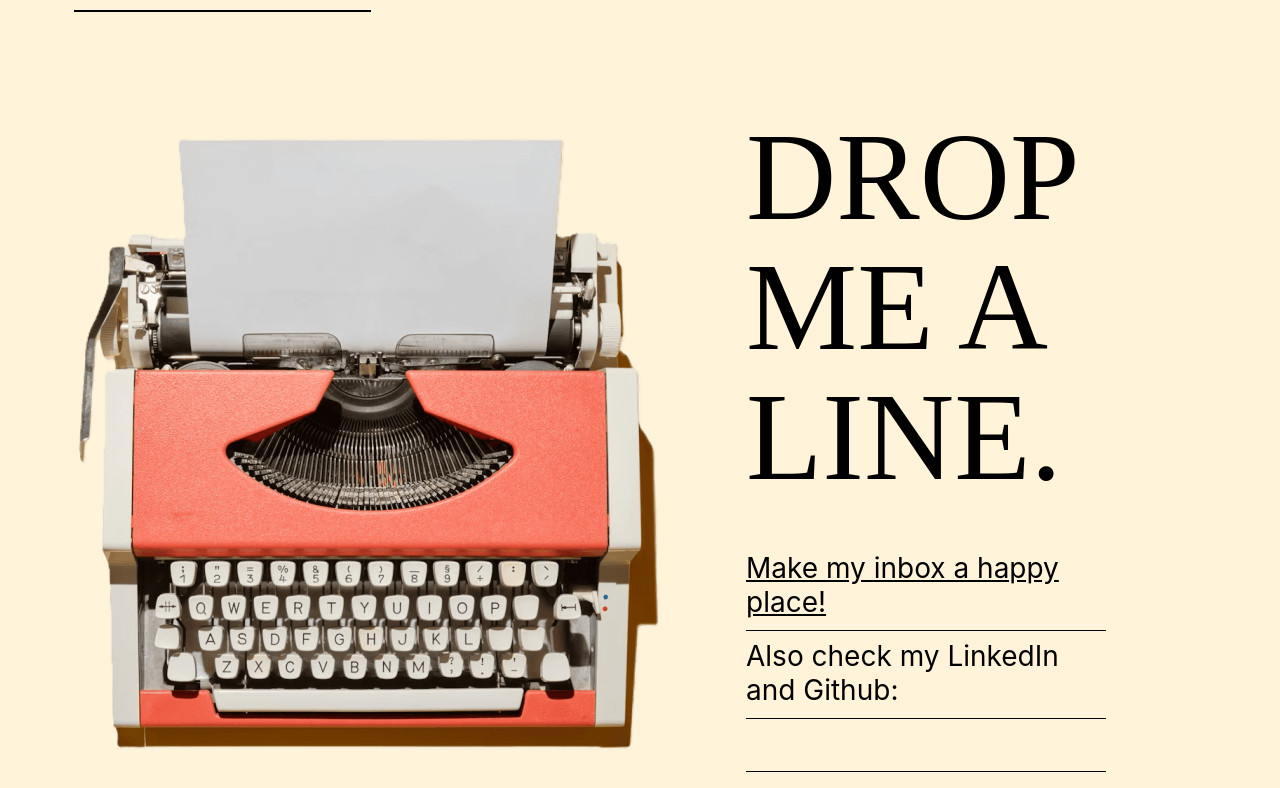
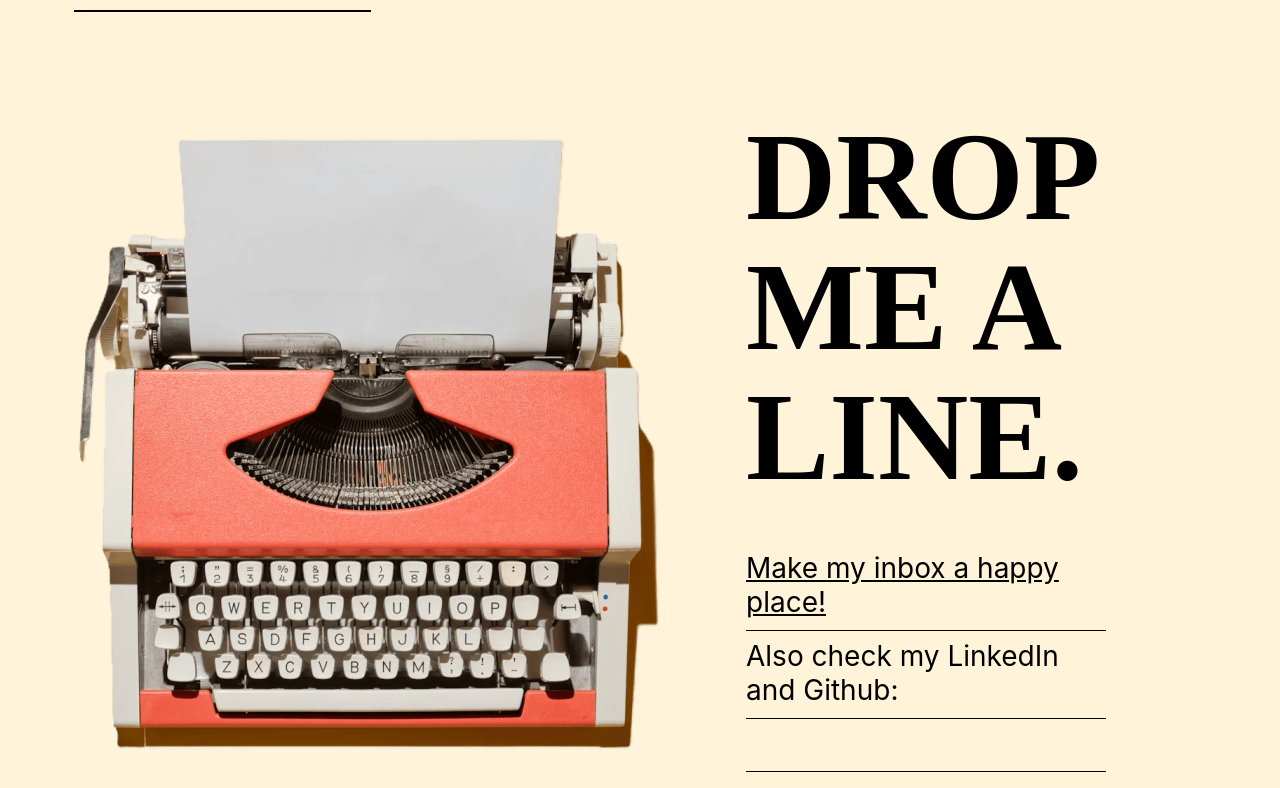
Before and after one commit to tom-effernelli/my-portfolio, a Next.js app: page /contact in a window 1280 px wide. Shown: the part 428-1216 px from the top of the page. Built offline with nearby package versions, Linux system fonts and the light colour scheme.

Commit message:
fix: font weights correction

```diff
--- a/app/contact/contact.js
+++ b/app/contact/contact.js
@@ -126,7 +126,7 @@ const Contact = () => {
           </div>
         </div>
       </div>
-      <div className="self-stretch flex items-center gap-[84px] z-[0] text-[125px] font-['DM_Serif_Text'] sm:flex-col sm:gap-[35px]">
+      <div className="self-stretch flex items-center gap-[84px] z-[0] text-[125px] font-dm-serif-text sm:flex-col sm:gap-[35px]">
         <Image
           className="w-[588px] relative h-[620px] object-cover lg:w-[400px] lg:h-[422px] md:w-[300px] md:h-[317px] sm:hidden sm:w-[300px] sm:h-[317px]"
           width={588}
@@ -136,7 +136,7 @@ const Contact = () => {
           src="/writing-machine@2x.png"
         />
         <div className="self-stretch flex-1 flex flex-col items-start justify-between gap-0 lg:self-stretch lg:h-auto sm:flex-[unset] sm:self-stretch">
-          <div className="self-stretch relative leading-[130px] lg:text-[100px] lg:leading-[90px] md:text-[75px] md:leading-[75px] sm:text-3xl sm:leading-[100px] sm:text-left">
+          <div className="self-stretch relative leading-[130px] lg:text-[100px] lg:leading-[90px] md:text-[75px] md:leading-[75px] sm:text-3xl sm:leading-[100px] sm:text-left font-bold">
             DROP ME A LINE.
           </div>
           <div className="self-stretch flex flex-col items-start pt-[50px] px-0 pb-0 gap-[9px] text-[28px] font-[Inter] sm:pt-[50px] sm:box-border">
--- a/app/home.js
+++ b/app/home.js
@@ -138,7 +138,7 @@ const Home = () => {
       </div>
       <div className="self-stretch overflow-hidden flex items-start justify-between gap-0 z-[2] text-[150px]">
         <div className="flex flex-col items-start gap-[180px] shrink-0 lg:w-auto lg:[align-self:unset] lg:pt-[130px] lg:box-border">
-          <div className="relative tracking-[-0.01em] leading-[103%] font-space-grotesk font-medium lg:text-[110px] lg:w-auto lg:[align-self:unset] sm:text-[50px]">
+          <div className="relative tracking-[-0.01em] leading-[103%] font-space-grotesk font-bold lg:text-[110px] lg:w-auto lg:[align-self:unset] sm:text-[50px]">
             <p className="m-0">DEVELOPPER,</p>
             <p className="m-0">DESIGNER,</p>
             <p className="m-0">CS STUDENT.</p>
--- a/tailwind.config.js
+++ b/tailwind.config.js
@@ -16,6 +16,7 @@ module.exports = {
     extend: {
       fontFamily: {
         'space-grotesk': ['"Space Grotesk"', 'sans-serif'],
+        'dm-serif-text': ['"DM Serif Text"', 'serif'],
       },
     },
   },
```
